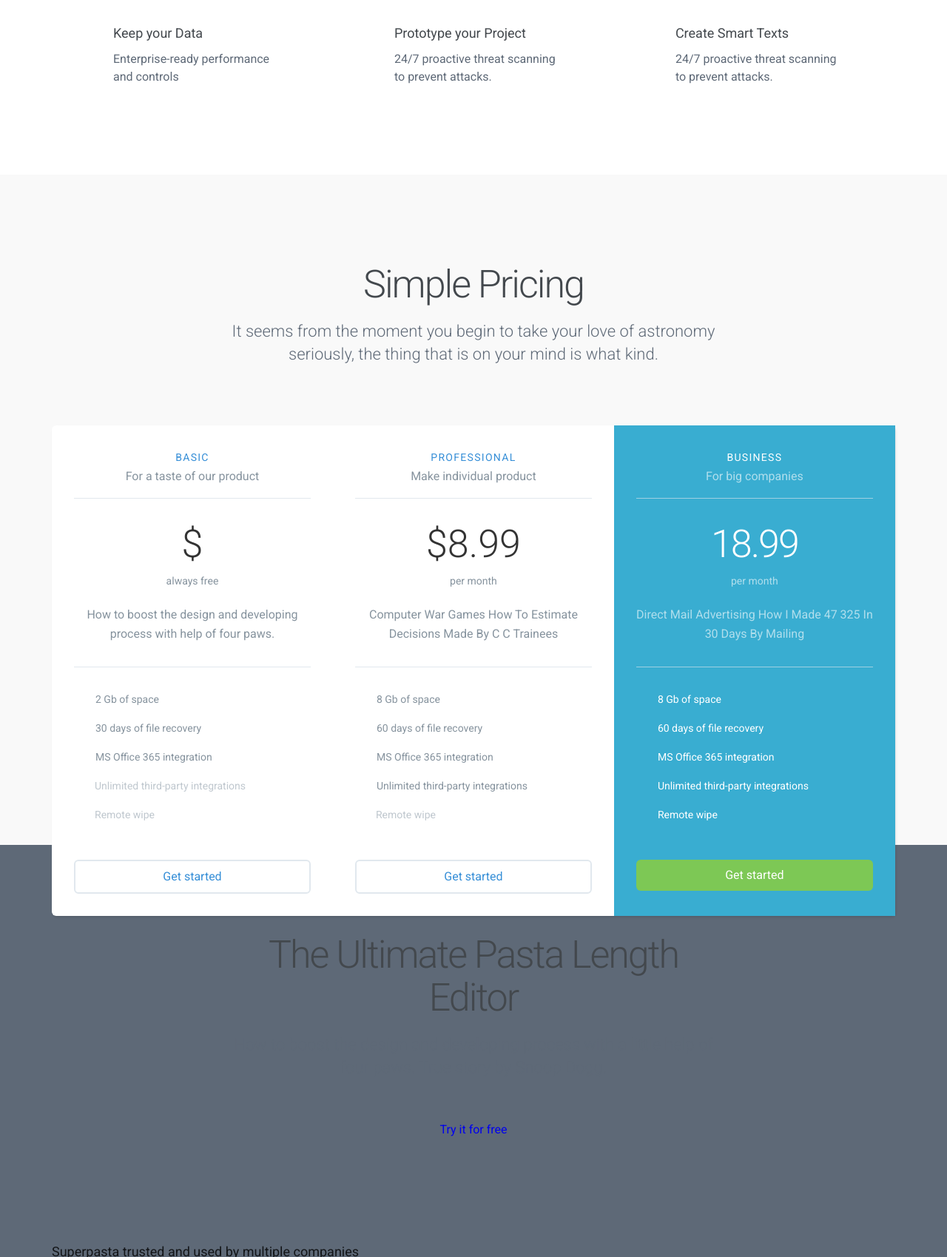
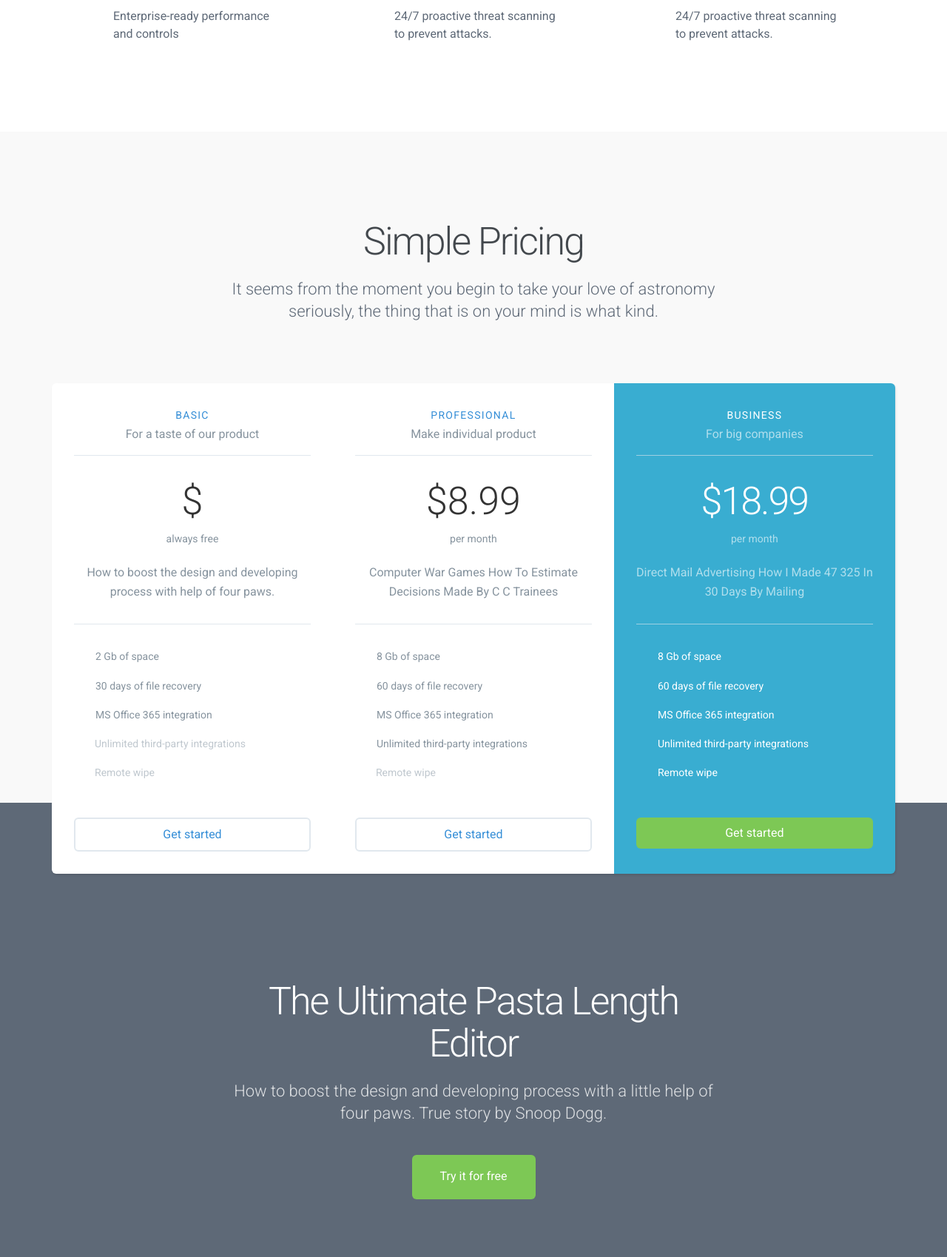
Before and after one commit to hecsanchez/gatsby-landing, a Gatsby site: page / in a window 1280 px wide. Shown: the part 858-2557 px from the top of the page at 74% size. Built offline with nearby package versions, Linux system fonts and the light colour scheme; Gatsby itself is replaced by a stand-in of ours.

```diff
--- a/src/components/button/button.js
+++ b/src/components/button/button.js
@@ -3,15 +3,16 @@
 import React from 'react'
 import './button.scss'
 
-const Button = () => (
-  <div>
-  </div>
+const Button = ({ classes, to, children }) => (
+  <Link className={classes} to={ to }>
+    { children }
+  </Link>
 )
 
 Button.propTypes = {
-}
-
-Button.defaultProps = {
+  classes: PropTypes.required,
+  to: PropTypes.required,
+  children: PropTypes.node.required,
 }
 
 export default Button
--- a/src/components/button/button.scss
+++ b/src/components/button/button.scss
@@ -0,0 +1,49 @@
+.btn {
+  display: block;
+  text-align: center;
+  text-decoration: none;
+  padding: .5em;
+  border-radius: 6px;
+  font-size: 16px;
+  margin-top: 3em;
+  transition: all .3s ease;
+
+  &.btn--default {
+    color: #358ED7;
+    border: 2px solid #E1E8EE;
+
+    &:hover {
+      background: #358ED7;
+      color: #fff;
+      border-color: #358ED7;
+    }
+  }
+
+  &.btn--highlighted {
+    background: #7DC855;
+    color: #ffffff;
+
+    &:hover {
+      background: #ffffff;
+      color: #7DC855;
+    }
+  }
+
+  &.btn--lg {
+    display: block;
+    width: 167px;
+    height: 60px;
+    margin: 2.5em auto 5em;
+    padding: 1em 0;
+
+    @media screen and (max-width: 800px) {
+      width: 150px;
+      height: 50px;
+      margin: 2.5em auto 3em;
+    }
+  }
+
+  @media screen and (max-width: 800px) {
+    margin-top: 1em;
+  }
+}
--- a/src/components/footer/footer.js
+++ b/src/components/footer/footer.js
@@ -1,5 +1,3 @@
-import { Link } from 'gatsby'
-import PropTypes from 'prop-types'
 import React from 'react'
 import './footer.scss'
 
@@ -8,10 +6,4 @@
   </div>
 )
 
-Footer.propTypes = {
-}
-
-Footer.defaultProps = {
-}
-
 export default Footer
--- a/src/components/header/header.js
+++ b/src/components/header/header.js
@@ -6,12 +6,12 @@
 
 const Header = ({ menu }) => (
   <header>
-    <div className="wrapper">
-      <div className="logo"><img src={logo}/></div>
-      <div className="navigation">
+    <div className='wrapper'>
+      <div className='logo'><img alt='logo' src={logo}/></div>
+      <div className='navigation'>
         { menu.map((item) => {
           return (
-            <Link key={ item.text } className="navigation__item" to={ item.link }>{ item.text }</Link>
+            <Link key={ item.text } className='navigation__item' to={ item.link }>{ item.text }</Link>
           )
         })}
       </div>
@@ -20,9 +20,7 @@
 )
 
 Header.propTypes = {
-}
-
-Header.defaultProps = {
+  menu: PropTypes.required,
 }
 
 export default Header
--- a/src/components/icon/icon.js
+++ b/src/components/icon/icon.js
@@ -1,4 +1,5 @@
 import React from 'react'
+import './icon.scss'
 
 const Icon = ({ className, name }) => (
   <svg className={`icon icon--${name} ${className}`} xmlns="http://www.w3.org/2000/svg">
--- /dev/null
+++ b/src/components/icon/icon.scss
@@ -0,0 +1,21 @@
+.icon--tick {
+  width: 15px;
+  height: 15px;
+  margin-right: 1em;
+}
+
+.icon--selling-point {
+  width: 56px;
+  height: 56px;
+  float: left;
+  margin-right: 27px;
+}
+
+.icon--client {
+  height: 30px;
+
+  @media screen and (max-width: 800px) {
+    width: 30%;
+    margin: 1em;
+  }
+}
--- a/src/components/pricingTable/pricingTable.js
+++ b/src/components/pricingTable/pricingTable.js
@@ -1,38 +1,38 @@
 import PropTypes from 'prop-types'
 import React from 'react'
-import { Link } from 'gatsby'
+import Icon from '../../components/icon/icon'
+import Button from '../../components/button/button'
+import { features } from '../../constants'
 import './pricingTable.scss'
-import Icon from '../../components/icon/icon'
-import { features } from '../../constants'
 
 const PricingTable = ({ plans }) => (
-  <div className="pricing-table row">
+  <div className='pricing-table row'>
     {
       plans.map((plan) => (
         <div key={plan.name} className={`col--one-third plan ${plan.featured ? 'plan--featured' : ''}`}>
-          <div className="plan-section">
-            <span className="plan__title">{ plan.name }</span>
-            <span className="plan__description">{ plan.description }</span>
+          <div className='plan-section'>
+            <span className='plan__title'>{ plan.name }</span>
+            <span className='plan__description'>{ plan.description }</span>
           </div>
-          <div className="plan-section">
-            <span className="plan__price">{ plan.price }</span>
-            <span className="plan__priceDescription">{ plan.priceDescription }</span>
-            <span className="plan__promoText">{ plan.promoText }</span>
+          <div className='plan-section'>
+            <span className='plan__price'>{ plan.price }</span>
+            <span className='plan__priceDescription'>{ plan.priceDescription }</span>
+            <span className='plan__promoText'>{ plan.promoText }</span>
           </div>
-          <div className="plan-section plan-section--last">
+          <div className='plan-section plan-section--last'>
             <ul>
               {
                 plan.features.included.map((feature) => (
-                  <li key={ feature } className="feature feature--included"><Icon name="tick"/>{ features[feature] }</li>
+                  <li key={ feature } className='feature feature--included'><Icon name='tick'/>{ features[feature] }</li>
                 ))
               }
               {
                 plan.features.notIncluded.map((feature) => (
-                  <li key={ feature } className="feature feature--notIncluded">{ features[feature] }</li>
+                  <li key={ feature } className='feature feature--notIncluded'>{ features[feature] }</li>
                 ))
               }
             </ul>
-            <Link className={`btn ${plan.featured ? 'btn--hightlighted' : 'btn--default'}`} to={plan.link}>Get started</Link>
+            <Button classes={`btn ${plan.featured ? 'btn--highlighted' : 'btn--default'}`} to={plan.link}>Get started</Button>
           </div>
         </div>
       ))
@@ -41,9 +41,7 @@
 )
 
 PricingTable.propTypes = {
-}
-
-PricingTable.defaultProps = {
+  plans: PropTypes.required
 }
 
 export default PricingTable
--- a/src/components/pricingTable/pricingTable.scss
+++ b/src/components/pricingTable/pricingTable.scss
@@ -1,13 +1,12 @@
 .pricing-table {
-  background: #FFFFFF;
   box-shadow: 1px 2px 3px 0 rgba(0,0,0,0.10);
   border-radius: 6px;
   margin: 4.5em 0 -12em;
   z-index: 1;
   position: relative;
+  overflow: hidden;
 
   @media screen and (max-width: 800px) {
-    background: none;
     box-shadow: none;
     margin: 2.5em 0 0;
   }
@@ -20,6 +19,7 @@
 
 .plan {
   padding: 30px;
+  background: #FFFFFF;
 
   li.feature.feature--included {
     font-size: 14px;
@@ -113,45 +113,3 @@
     margin-bottom: 15px;
   }
 }
-
-.icon--tick {
-  width: 15px;
-  height: 15px;
-  margin-right: 1em;
-}
-
-.btn {
-  display: block;
-  text-align: center;
-  text-decoration: none;
-  padding: .5em;
-  border-radius: 6px;
-  font-size: 16px;
-  margin-top: 3em;
-  transition: all .3s ease;
-
-  &.btn--default {
-    color: #358ED7;
-    border: 2px solid #E1E8EE;
-
-    &:hover {
-      background: #358ED7;
-      color: #fff;
-      border-color: #358ED7;
-    }
-  }
-
-  &.btn--hightlighted {
-    background: #7DC855;
-    color: #ffffff;
-
-    &:hover {
-      background: #ffffff;
-      color: #7DC855;
-    }
-  }
-
-  @media screen and (max-width: 800px) {
-    margin-top: 1em;
-  }
-}
--- a/src/constants/index.js
+++ b/src/constants/index.js
@@ -53,7 +53,7 @@
   {
     name: 'BUSINESS',
     description: 'For big companies',
-    price: '18.99',
+    price: '$18.99',
     priceDescription: 'per month',
     promoText: 'Direct Mail Advertising How I Made 47 325 In 30 Days By Mailing',
     features: {
--- a/src/containers/layout/layout.scss
+++ b/src/containers/layout/layout.scss
@@ -622,7 +622,14 @@
 
 .row {
   display: flex;
-  flex-wrap: wrap;
+
+  @media only screen and (max-width: 800px) {
+    flex-wrap: wrap;
+  }
+
+  &.row--sb {
+    justify-content: space-between;
+  }
 }
 
 .col {
@@ -655,3 +662,12 @@
 .col--one-sixth {
   width: 16.66%;
 }
+
+.text--md {
+  font-size: 18px;
+  color: #ffffff;
+  opacity: .6;
+  display: block;
+  text-align: center;
+  margin-bottom: 40px;
+}
--- a/src/containers/section/Section.js
+++ b/src/containers/section/Section.js
@@ -2,11 +2,11 @@
 import React from 'react'
 import './section.scss'
 
-const Section = ({ title, subtitle, background, color, type, children }) => (
-  <div className="section" style={{background: background}}>
+const Section = ({ title, subtitle, theme, color, type, children }) => (
+  <div className={`section section--${theme}`}>
     <div className={type === 'default' ? 'wrapper' : 'wrapper--fluid'}>
-      <h1 className="section__title text--bold">{ title }</h1>
-      <h2 className="section__subtitle text--default">{ subtitle }</h2>
+      <h1 className='section__title text--bold'>{ title }</h1>
+      <h2 className='section__subtitle text--default'>{ subtitle }</h2>
       { children }
     </div>
   </div>
--- a/src/containers/section/section.scss
+++ b/src/containers/section/section.scss
@@ -1,5 +1,26 @@
 .section {
   padding: 120px 0;
+
+  &.section--gray {
+    background: #F9F9F9;
+  }
+
+  &.section--dark {
+    background: #5E6977;
+    padding-top: 240px;
+
+    @media screen and (max-width: 800px) {
+      padding-top: 50px;
+    }
+
+    h1, h2 {
+      color: #ffffff;
+    }
+
+    h2 {
+      opacity: .8;
+    }
+  }
 
   @media screen and (max-width: 800px) {
     padding: 50px 0 30px;
@@ -9,7 +30,7 @@
 .section__title {
   font-size: 52px;
   font-weight: 300;
-  max-width: 657px;
+  max-width: 685px;
   margin: auto;
   letter-spacing: -2px;
   margin-bottom: 20px;
@@ -31,7 +52,6 @@
 
   @media screen and (max-width: 800px) {
     font-size: 18px;
-    text-align: left;
   }
 }
 
@@ -41,6 +61,10 @@
 
 .text--default {
   color: #5E6977;
+}
+
+.text--alt {
+  color: #ffffff;
 }
 
 .hero {
@@ -53,13 +77,6 @@
 
 .selling-point {
   padding-right: 6%;
-}
-
-.selling-point__icon {
-  width: 56px;
-  height: 56px;
-  float: left;
-  margin-right: 27px;
 }
 
 .selling-point__title {
--- a/src/pages/index.js
+++ b/src/pages/index.js
@@ -1,9 +1,9 @@
 import React from 'react'
-import { Link } from 'gatsby'
 import PricingTable from '../components/pricingTable/pricingTable'
 import Layout from '../containers/layout/layout'
 import Section from '../containers/section/section'
 import Icon from '../components/icon/icon'
+import Button from '../components/button/button'
 import { sellingPoints, plans, clients } from '../constants'
 
 import '../images/icon-adobe.svg'
@@ -26,17 +26,17 @@
     <Section
       title='The Best Way to Work Together'
       subtitle='We design and develop software for funded startups and established companies. Here are just some examples of our work'
-      background='#ffffff'
+      theme='default'
       type='default'
       >
-      <img className="hero" src={heroImage} />
-      <div className="row">
+      <img className='hero' src={heroImage} alt='hero' />
+      <div className='row'>
       {
         sellingPoints.map(({ icon, title, description }) => (
-          <div className="col--one-third selling-point ">
-            <Icon className="selling-point__icon" name={ icon } />
-            <span className="selling-point__title text--bold">{ title }</span>
-            <span className="selling-point__description text--default">{ description }</span>
+          <div className='col--one-third selling-point'>
+            <Icon className='icon--selling-point' name={ icon } />
+            <span className='selling-point__title text--bold'>{ title }</span>
+            <span className='selling-point__description text--default'>{ description }</span>
           </div>
         ))
       }
@@ -45,7 +45,7 @@
     <Section
       title='Simple Pricing'
       subtitle='It seems from the moment you begin to take your love of astronomy seriously, the thing that is on your mind is what kind.'
-      background='#F9F9F9'
+      theme='gray'
       type='default'
       >
       <PricingTable plans={ plans } />
@@ -53,16 +53,19 @@
     <Section
       title='The Ultimate Pasta Length Editor'
       subtitle='How to boost the design and developing process with a little help of four paws. True story by Snoop Dogg.'
-      background='#5E6977'
+      theme='dark'
       type='default'
       >
-      <Link to='/' className='btn btn--highlighted'>Try it for free</Link>
-      <span className="">Superpasta trusted and used by multiple companies</span>
+      <Button to='/' classes='btn btn--highlighted btn--lg'>Try it for free</Button>
+      <span className='text--md'>Superpasta trusted and used by multiple companies</span>
+      <div className='row row--sb'>
       {
         clients.map((client) => (
-          <Icon name={client} />
+          <Icon className='icon--client' name={client} />
         ))
       }
+      </div>
+
     </Section>
   </Layout>
 )
```
